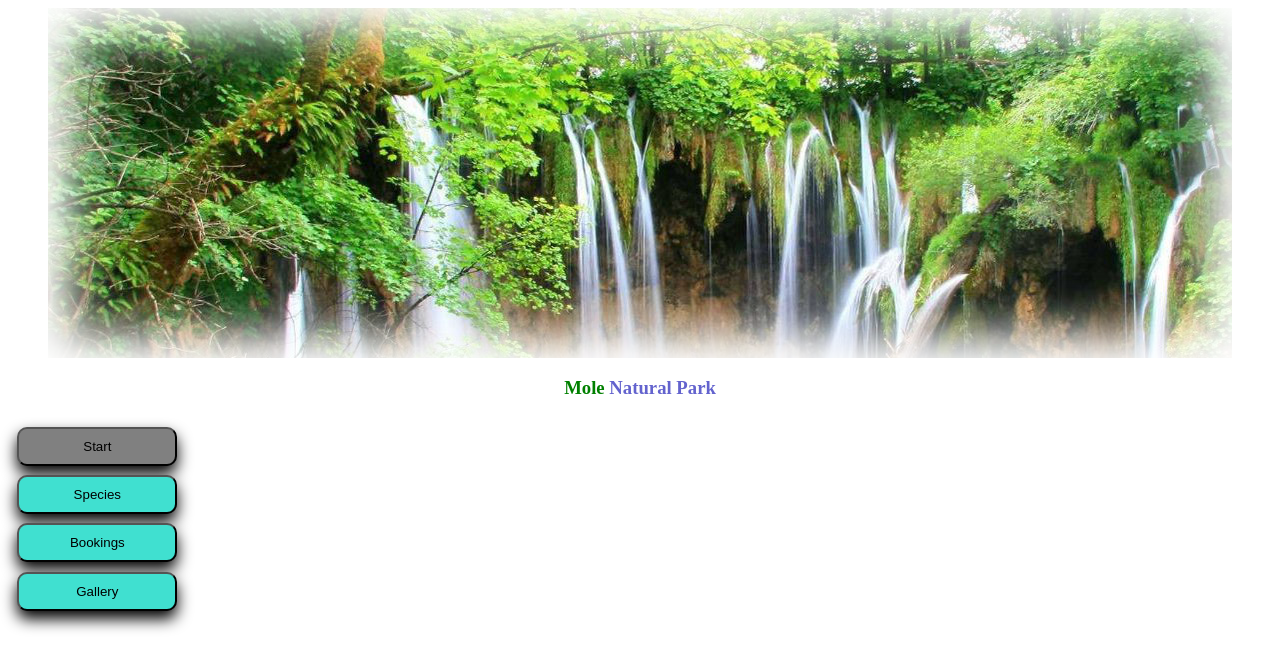
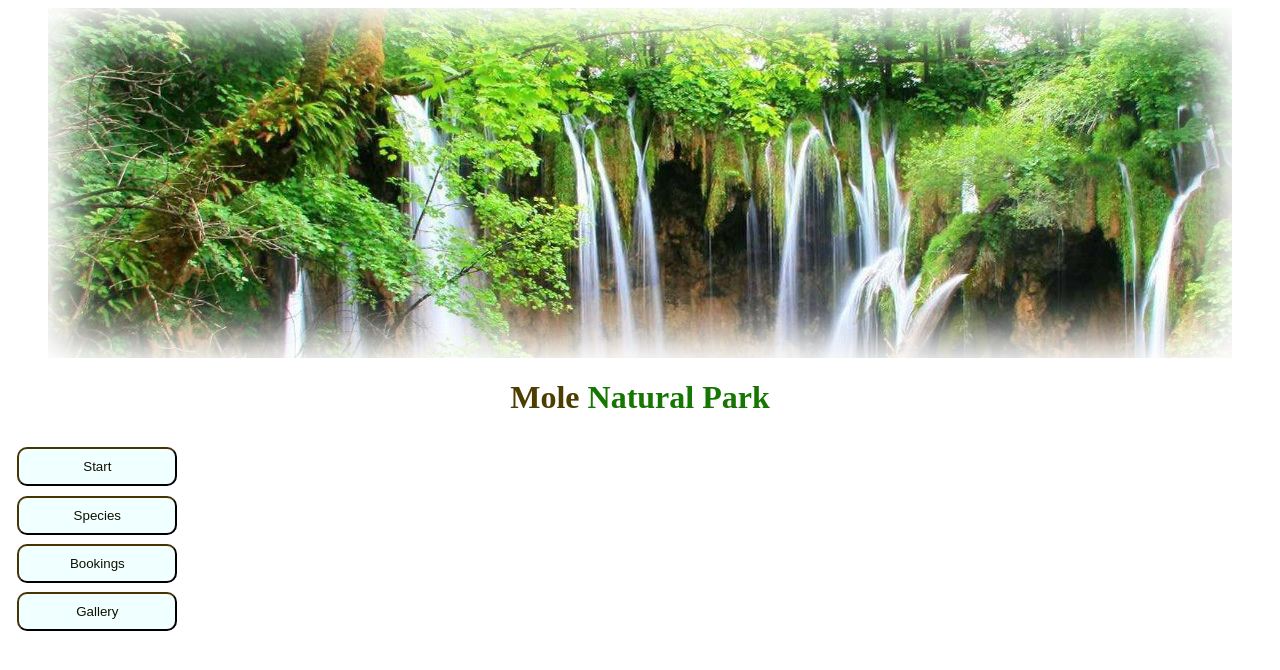
Before and after one commit to codedstar/NaturalPark, a website: page public_html/index.html in a window 1280 px wide. Drawn offline with Linux system fonts and the light colour scheme.

Commit message:
css added

```diff
--- a/public_html/assets/css/style.css
+++ b/public_html/assets/css/style.css
@@ -42,7 +42,7 @@ Click nbfs://nbhost/SystemFileSystem/Templates/ClientSide/css.css to edit this t
     width: 160px;
     background-color:turquoise;
     border-radius: 10px;
-    box-shadow: 0px 8px 15px rgba(0, 0, 0, 5);
+    /* box-shadow: 0px 8px 15px rgba(0, 0, 0, 5); */
     cursor: pointer;
 }
 
@@ -53,3 +53,35 @@ Click nbfs://nbhost/SystemFileSystem/Templates/ClientSide/css.css to edit this t
 .nav button:hover{
     background-color: buttonface;
 }
+
+.center{
+    text-align: center;
+    color: #4d3e00;
+}
+
+.title{
+    color: #157701;
+}
+
+.nav button{
+    text-transform: capitalize;
+    display: block;
+    margin: 0.7em;
+    padding: 10px 0;
+    width: 160px;
+    background-color:azure;
+    color: rgb(17, 17, 1);
+    border-radius: 10px;
+    border-color: #473400;
+    /* box-shadow: 0px 8px 15px rgba(0, 0, 0, 5); */
+    cursor: pointer;
+}
+
+.nav button.active{
+    background-color: azure;
+}
+
+.nav button:hover{
+    background-color:#147500;
+    color: aliceblue;
+}
--- a/public_html/index.html
+++ b/public_html/index.html
@@ -17,7 +17,7 @@ Click nbfs://nbhost/SystemFileSystem/Templates/Other/html.html to edit this temp
             <!--<img src="assets/images/national-parks.jpg" alt="" class="image">-->
         </div>
 
-        <div class="center"><h3> Mole <span class="title">Natural Park</span> </h3></div>
+        <div class="center"><h1> Mole <span class="title">Natural Park</span> </h1></div>
 
         <div class="nav">
             <button class="active"> start </button>
```
